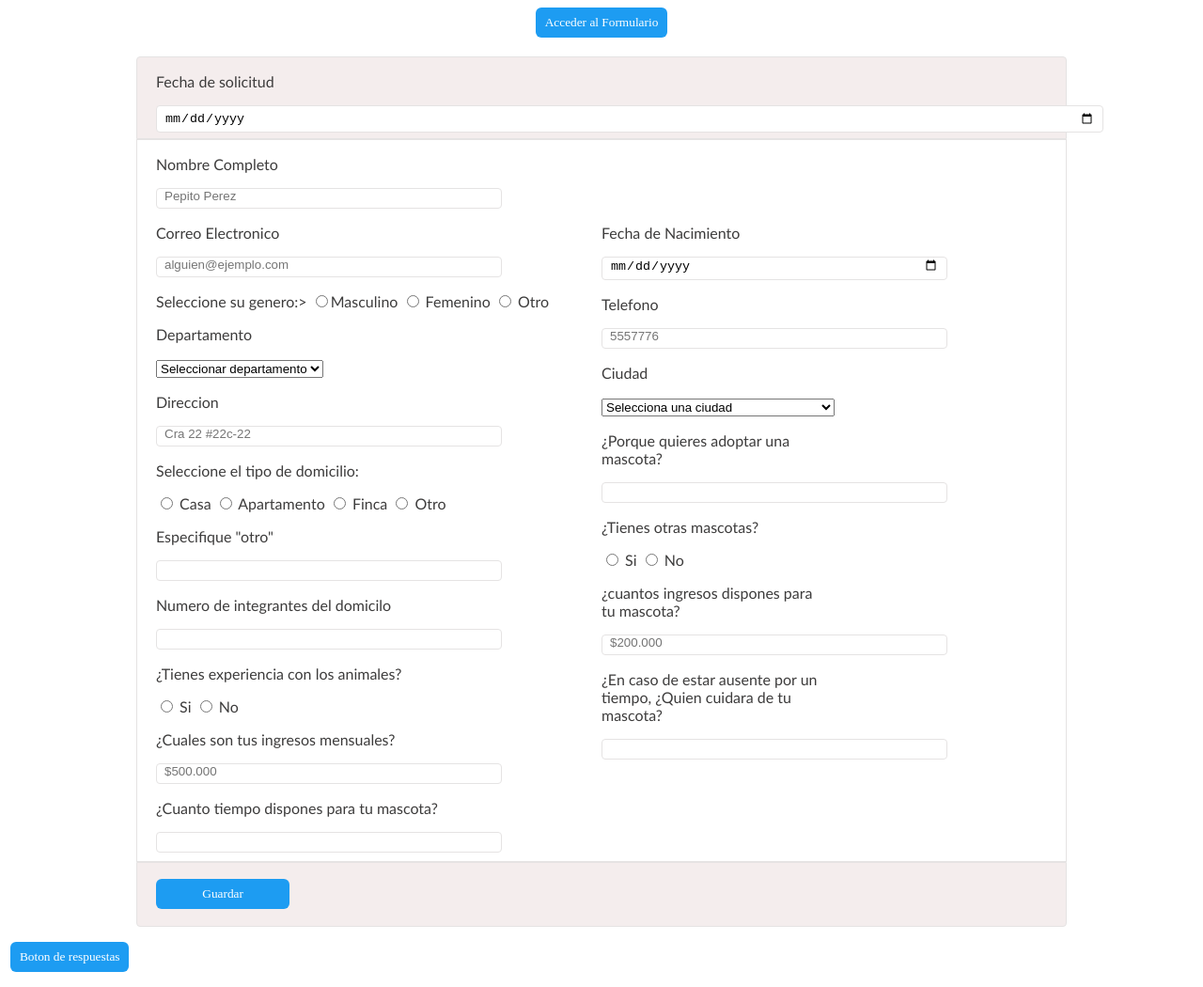
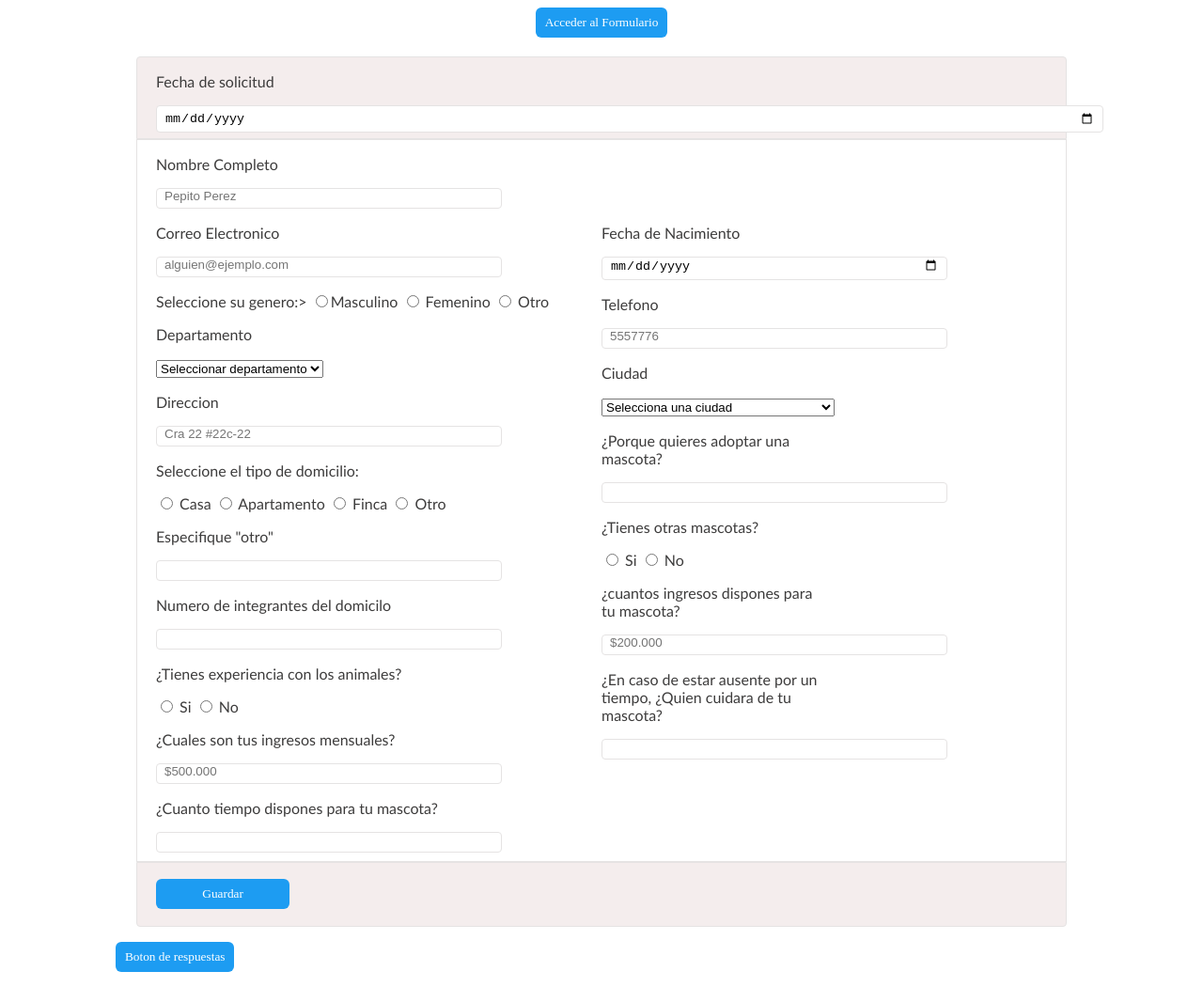
Before and after one commit to DahianaGomez/Formilario2, a plain HTML site: page index.html in a window 1280 px wide. Shown: the whole page at 94% size. Drawn offline with Linux system fonts and the light colour scheme.

Commit message:
Add files via upload

```diff
--- a/style.css
+++ b/style.css
@@ -111,7 +111,7 @@ border-radius: 6px 6px 6px 6px;
 border: 0px solid #000000;
     width: 10%;
     margin-top: none;
-    margin-left: 3px;
+    margin-left: 115px;
     margin
 }
 .derecha {
```
